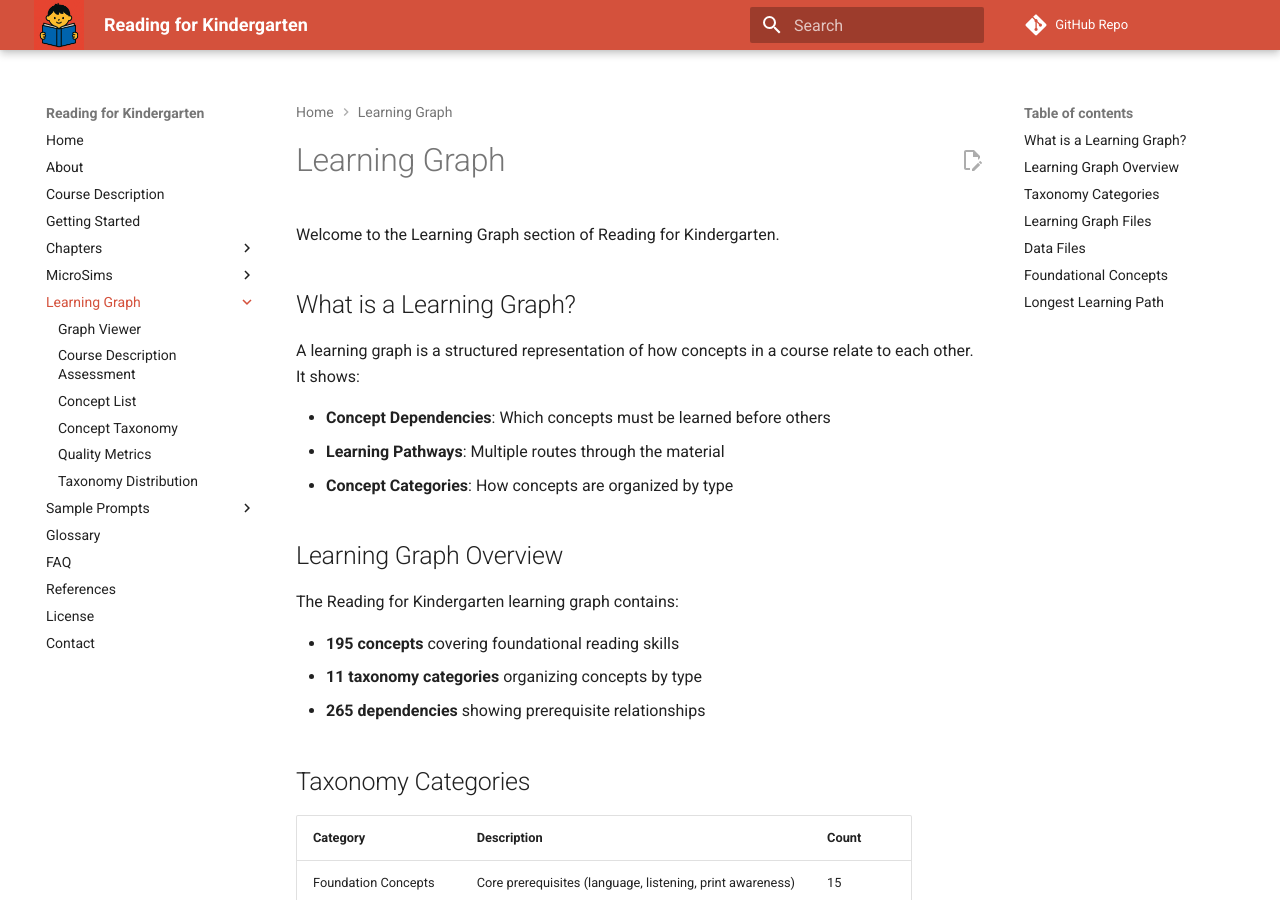
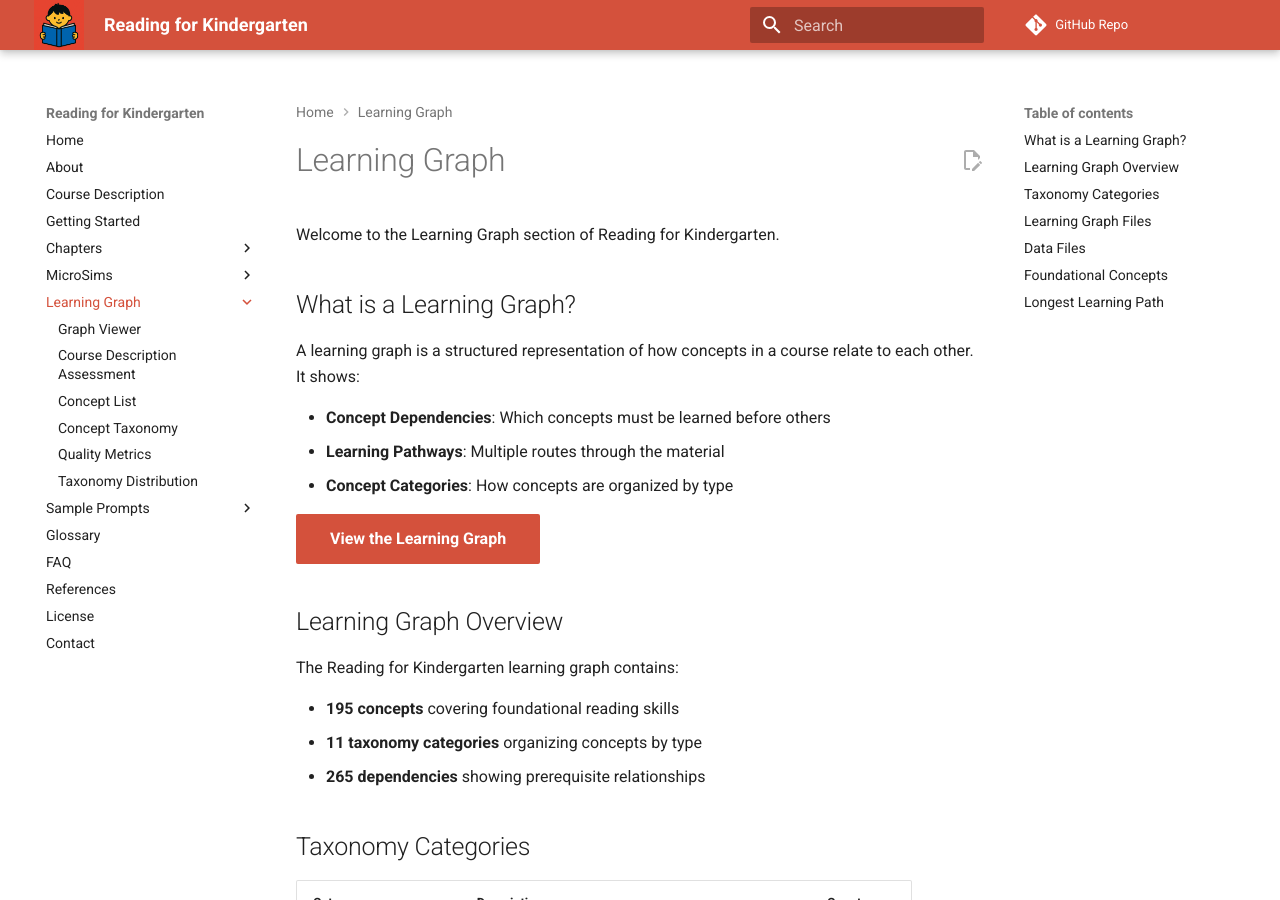
Before and after one commit to dmccreary/reading-for-kindergarten, an MkDocs documentation site: the page built from docs/learning-graph/index.md, in a window 1280 px wide and 900 px high. Built offline with MkDocs 1.6.1 and Material for MkDocs 9.7.7, drawn with Linux system fonts in a browser that asks for light colours; comment, search, counter and statistics services are not loaded.

Commit message:
updating content

```diff
--- a/docs/learning-graph/index.md
+++ b/docs/learning-graph/index.md
@@ -9,6 +9,8 @@ A learning graph is a structured representation of how concepts in a course rela
 - **Concept Dependencies**: Which concepts must be learned before others
 - **Learning Pathways**: Multiple routes through the material
 - **Concept Categories**: How concepts are organized by type
+
+[View the Learning Graph](../sims/graph-viewer/main.html){ .md-button .md-button--primary }
 
 ## Learning Graph Overview
 
```
